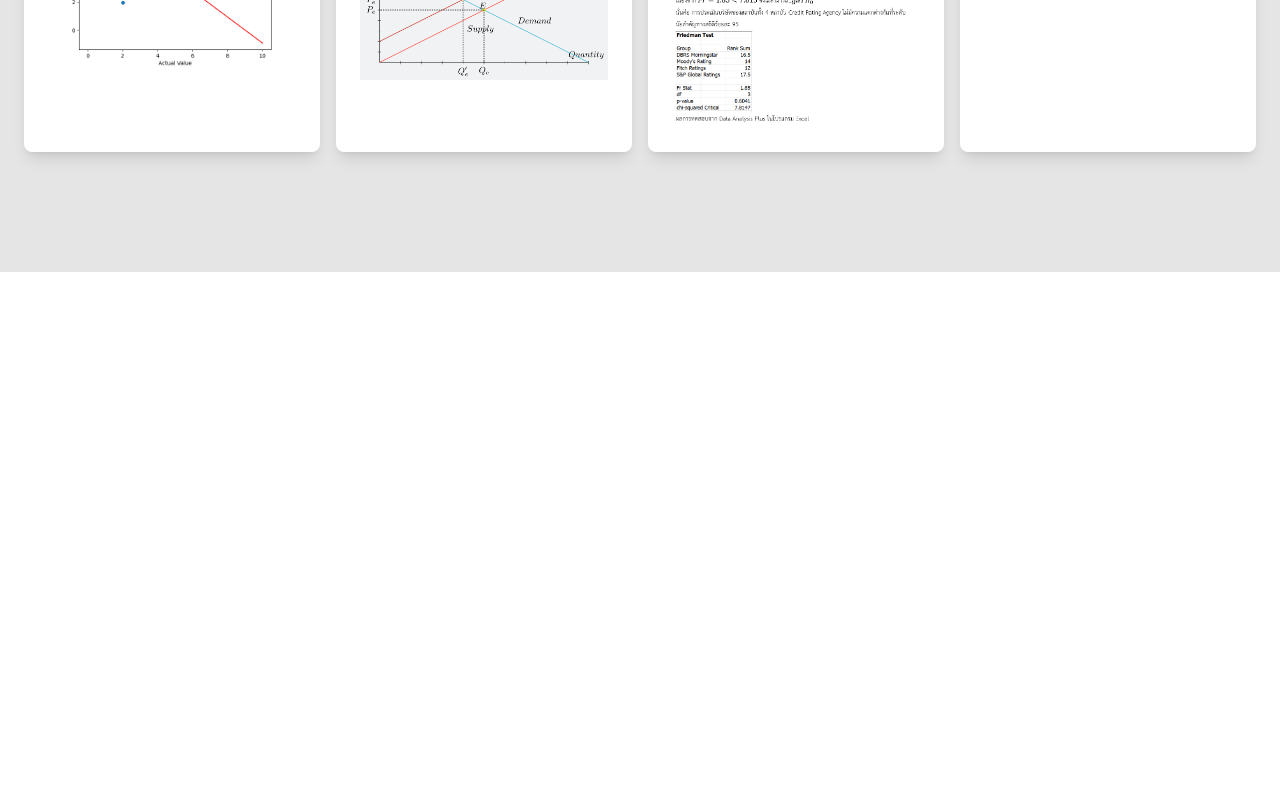
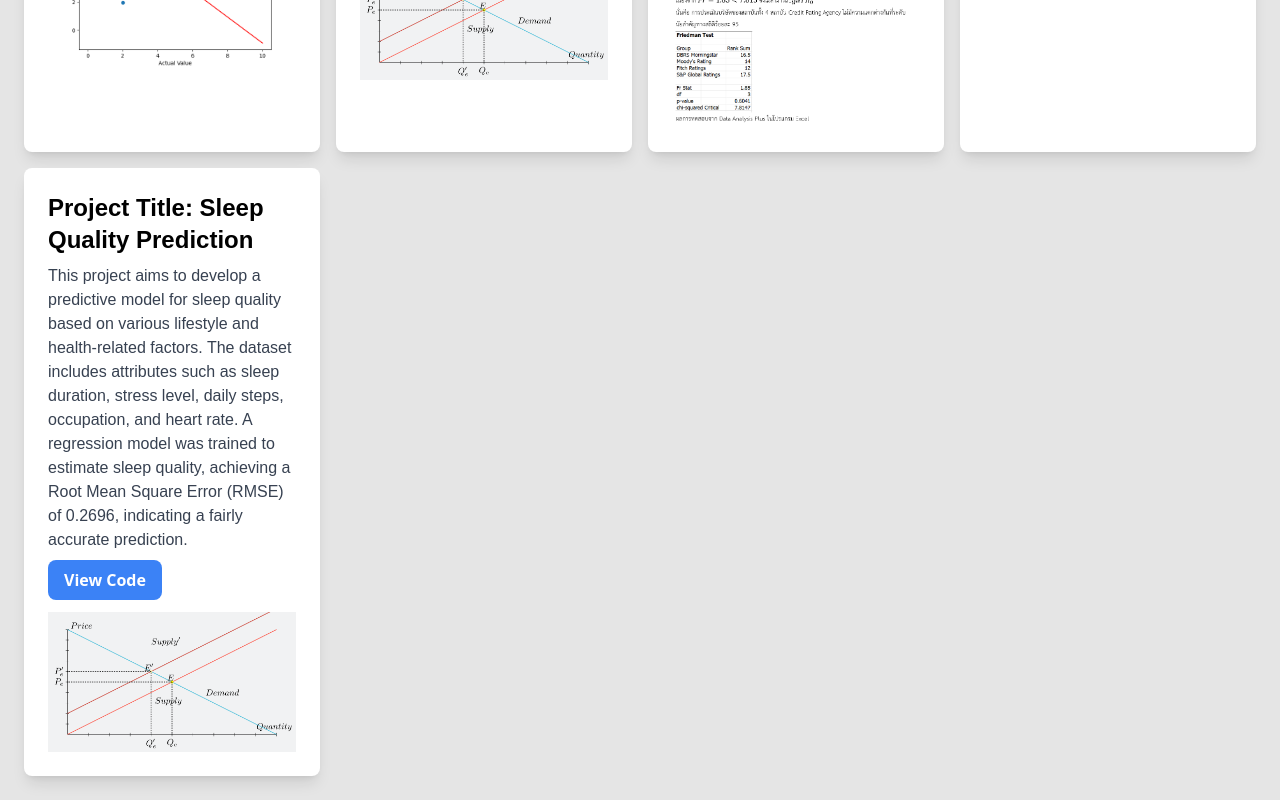
Before and after one commit to JINX23606/ink-port, a Next.js app: page /Projects_1 in a window 1280 px wide. Shown: the part 604-1404 px from the top of the page. Before the commit the page ends 876 px from the top, so only its background shows below. Built offline with nearby package versions, Linux system fonts and the light colour scheme.

Commit message:
add r-project

```diff
--- a/src/app/Projects_1/page.jsx
+++ b/src/app/Projects_1/page.jsx
@@ -81,6 +81,26 @@ const Projects = () => {
               allowFullScreen
             ></iframe>
           </div>
+
+          <div className="bg-white p-6 rounded-lg shadow-lg hover:scale-105 cursor-pointer duration-300 ease-out">
+            <h2 className="text-2xl font-bold mb-2 font-custom">Project Title: Sleep Quality Prediction</h2>
+            <p className="text-gray-700 font-custom">
+            This project aims to develop a predictive model for sleep quality based on various
+            lifestyle and health-related factors. The dataset includes attributes such as sleep
+            duration, stress level, daily steps, occupation, and heart rate. A regression model
+            was trained to estimate sleep quality, achieving a Root Mean Square Error (RMSE) of 0.2696,
+            indicating a fairly accurate prediction.
+            </p>
+            <a
+              href="https://github.com/JINX23606/R-Project.git"
+              className="bg-blue-500 text-white font-bold py-2 px-4 mt-2 rounded-lg hover:scale-105 hover:bg-blue-700 inline-block text-center"
+              target="_blank"
+              rel="noopener noreferrer"
+            >
+              View Code
+            </a>
+            <img src="/figure_3.png" alt="Project 2" className="mt-3" />
+          </div>
         </div>
       </div>
     </div>
```
